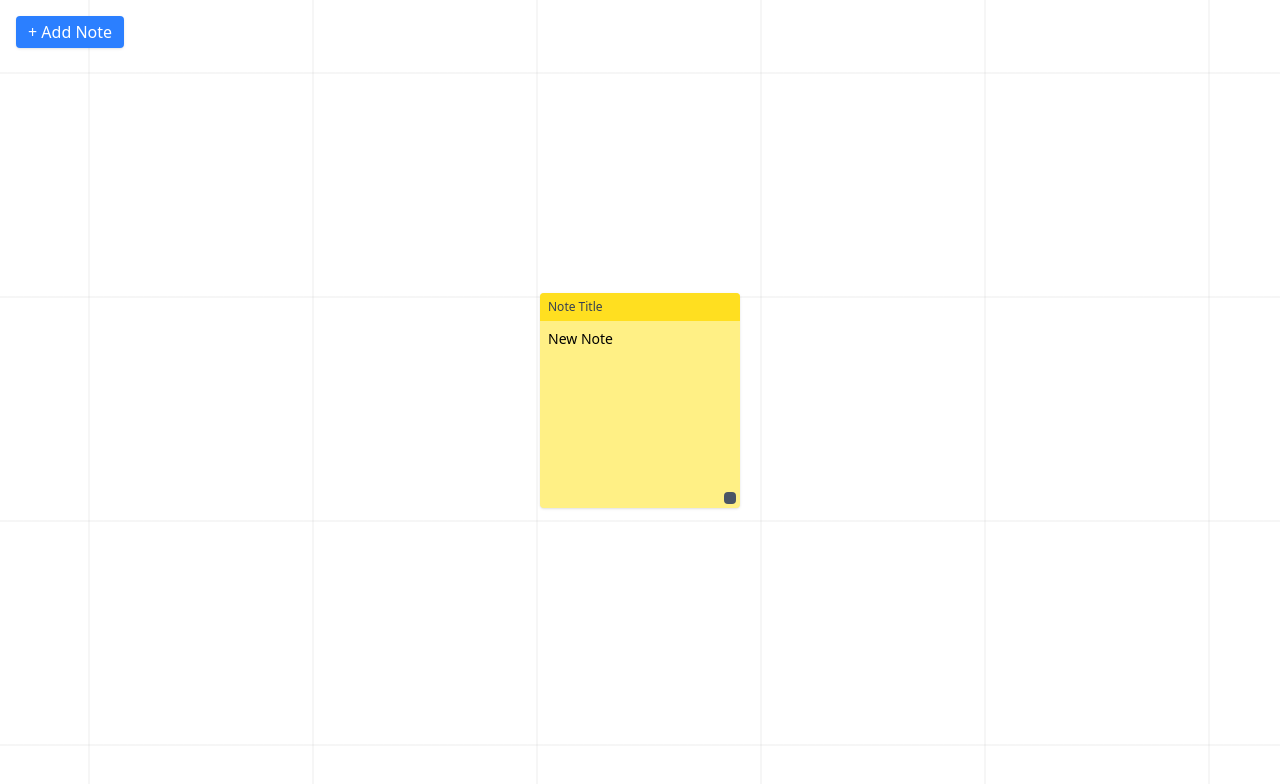
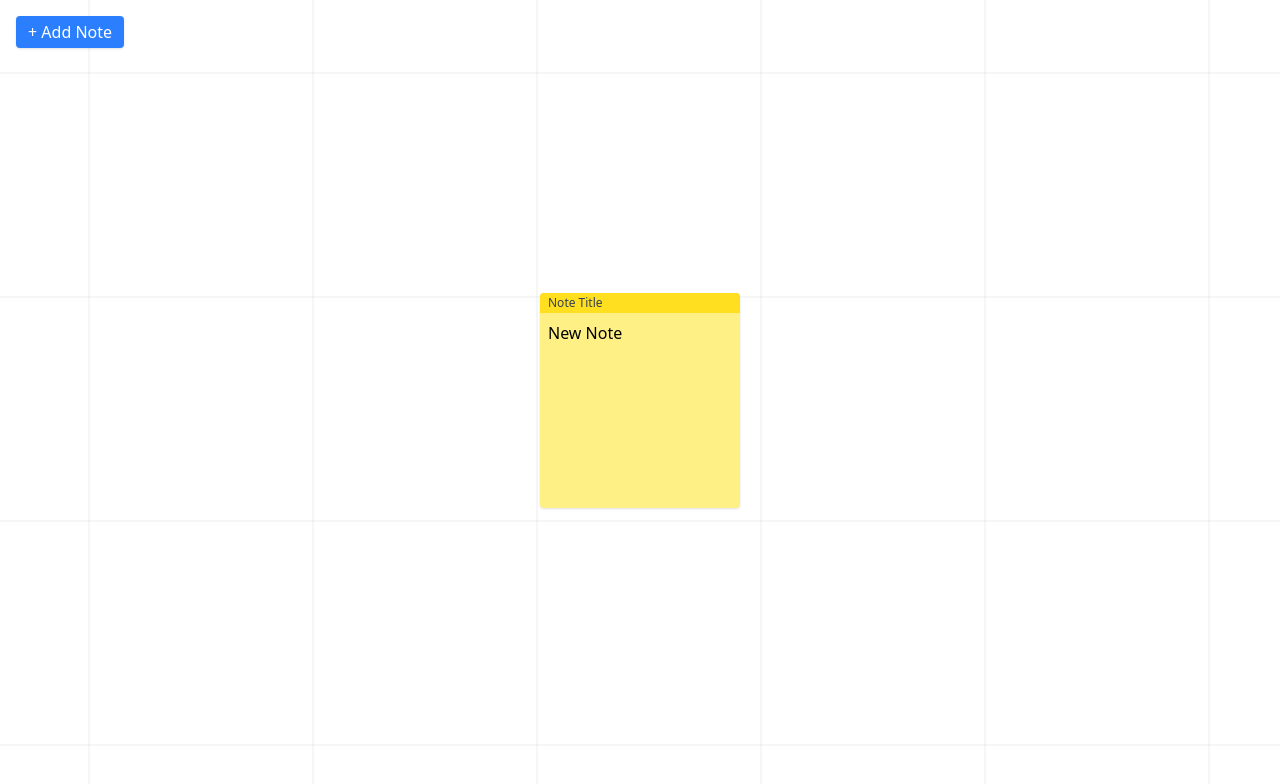
Before and after one commit to yowger/colabinote, a React (Vite) app: page / in a window 1280 px wide. Both pictures are taken after a click on the button "+ Add Note". Shown: the top 784 px of the page. Built offline with nearby package versions, Linux system fonts and the light colour scheme.

Commit message:
added text editing, refactor naming

```diff
--- a/src/components/Board.tsx
+++ b/src/components/Board.tsx
@@ -60,6 +60,30 @@ export default function Board() {
         setNotes((prev) => [...prev, newNote])
     }
 
+    const startEdit = (id: number) => {
+        console.log("start edit", id)
+
+        setNotes((prev) =>
+            prev.map((n) => (n.id === id ? { ...n, isEditing: true } : n)),
+        )
+    }
+
+    const commitText = (id: number, text: string) => {
+        setNotes((prev) =>
+            prev.map((n) =>
+                n.id === id ? { ...n, text, isEditing: false } : n,
+            ),
+        )
+
+        // TODO: DB
+    }
+
+    const cancelEdit = (id: number) => {
+        setNotes((prev) =>
+            prev.map((n) => (n.id === id ? { ...n, isEditing: false } : n)),
+        )
+    }
+
     useEffect(() => {
         const viewport = viewportRef.current
         if (!viewport) return
@@ -114,12 +138,15 @@ export default function Board() {
                             <Note
                                 key={note.id}
                                 note={note}
-                                onPointerDown={(e) =>
+                                onPointerDown={(e) => {
                                     onDragPointerDown(e, note)
-                                }
+                                }}
                                 onResizePointerDown={(e) =>
                                     onResizePointerDown(e, note)
                                 }
+                                onCommitText={commitText}
+                                onStartEdit={startEdit}
+                                onCancelEdit={cancelEdit}
                             />
                         ))}
                     </div>
--- a/src/components/GhostNote.tsx
+++ b/src/components/GhostNote.tsx
@@ -8,7 +8,7 @@ export type GhostNoteProps = {
 export default function GhostNote({ x, y, width, height }: GhostNoteProps) {
     return (
         <div
-            className="absolute border-2 border-dashed border-gray-300 bg-yellow-100 opacity-50 pointer-events-none"
+            className="absolute border-2 border-dashed border-gray-300 bg-yellow-100 opacity-50 pointer-events-none z-20"
             style={{ left: x, top: y, width, height }}
         />
     )
--- a/src/components/Note.tsx
+++ b/src/components/Note.tsx
@@ -1,3 +1,6 @@
+import { ExpandIcon, PencilIcon, TrashIcon } from "lucide-react"
+import { useEffect, useRef, useState } from "react"
+
 export type Note = {
     id: number
     x: number
@@ -5,22 +8,46 @@ export type Note = {
     width: number
     height: number
     text: string
+    isEditing?: boolean
 }
 
 export type NoteProps = {
     note: Note
     onPointerDown?: (e: React.PointerEvent<HTMLDivElement>) => void
-    onResizePointerDown?: (e: React.PointerEvent<HTMLDivElement>) => void
+    onResizePointerDown?: (e: React.PointerEvent) => void
+    onStartEdit: (id: number) => void
+    onCommitText: (id: number, text: string) => void
+    onCancelEdit?: (id: number) => void
 }
 
 export default function Note({
     note,
     onPointerDown,
     onResizePointerDown,
+    onStartEdit,
+    onCommitText,
+    onCancelEdit,
 }: NoteProps) {
+    const [draft, setDraft] = useState(note.text)
+    const textareaRef = useRef<HTMLTextAreaElement>(null)
+
+    useEffect(() => {
+        if (note.isEditing) {
+            requestAnimationFrame(() => {
+                const el = textareaRef.current
+                if (!el) return
+
+                el.focus()
+
+                const length = el.value.length
+                el.setSelectionRange(length, length)
+            })
+        }
+    }, [note.isEditing])
+
     return (
         <div
-            className="absolute bg-yellow-200 rounded shadow select-none"
+            className="group absolute bg-yellow-200 rounded shadow select-none flex flex-col"
             style={{
                 left: note.x,
                 top: note.y,
@@ -37,13 +64,79 @@ export default function Note({
                 </span>
             </div>
 
-            <div className="p-2 text-sm">{note.text}</div>
+            <div
+                className="p-2 h-full"
+                onDoubleClick={() => onStartEdit(note.id)}
+            >
+                {note.isEditing ? (
+                    <textarea
+                        ref={textareaRef}
+                        value={draft}
+                        className="w-full h-full resize-none outline-none bg-white/35 rounded"
+                        onChange={(e) => setDraft(e.target.value)}
+                        onPointerDown={(e) => e.stopPropagation()}
+                        onBlur={() => onCommitText(note.id, draft)}
+                        onKeyDown={(e) => {
+                            if (e.key === "Enter" && !e.shiftKey) {
+                                e.preventDefault()
+                                onCommitText(note.id, draft)
+                            }
+
+                            if (e.key === "Escape") {
+                                onCancelEdit?.(note.id)
+                            }
+                        }}
+                    />
+                ) : (
+                    <div
+                        className="hover:cursor-text wrap-normal"
+                        onMouseDown={(e) => {
+                            e.stopPropagation()
+                            onStartEdit(note.id)
+                        }}
+                    >
+                        {note.text}
+                    </div>
+                )}
+            </div>
 
             <div
-                onPointerDown={onResizePointerDown}
-                className="absolute right-1 bottom-1 w-3 h-3 bg-gray-600 cursor-se-resize rounded-sm"
-                title="Resize"
-            />
+                className={`
+                    flex items-center justify-end gap-2
+                    px-2 py-1
+                    bg-white/50
+                    opacity-0 pointer-events-none
+                    transition
+                    group-hover:opacity-100 group-hover:pointer-events-auto
+                    ${note.isEditing ? "opacity-100 pointer-events-auto" : ""}
+                `}
+                onPointerDown={(e) => e.stopPropagation()}
+            >
+                <button
+                    className="text-sm px-2 py-1 rounded hover:bg-gray-100"
+                    onMouseDown={(e) => e.stopPropagation()}
+                    onClick={() => onStartEdit(note.id)}
+                >
+                    <PencilIcon className="inline w-4 h-4" />
+                </button>
+
+                <button
+                    className="text-sm px-2 py-1 rounded hover:bg-gray-100"
+                    onMouseDown={(e) => e.stopPropagation()}
+                >
+                    <TrashIcon className="inline w-4 h-4" />
+                </button>
+
+                <button
+                    className="text-sm px-2 py-1 rounded hover:bg-gray-100"
+                    onPointerDown={(e) => {
+                        e.stopPropagation()
+                        onResizePointerDown?.(e)
+                    }}
+                >
+                    <ExpandIcon className="inline w-4 h-4" />
+                </button>
+            </div>
         </div>
     )
 }
--- a/src/hooks/useNoteInteraction.tsx
+++ b/src/hooks/useNoteInteraction.tsx
@@ -2,6 +2,8 @@ import { useRef, useState } from "react"
 
 import type { Note as NoteType } from "../components/Note"
 import type { GhostNoteProps } from "../components/GhostNote"
+
+const MIN_NOTE_DIMENSIONS = { width: 120, height: 120 }
 
 export const NoteInteractionType = {
     DRAG: "drag" as const,
@@ -51,16 +53,16 @@ export function useNoteInteraction(
     } | null>(null)
 
     const onDragPointerDown = (
-        e: React.PointerEvent<HTMLDivElement>,
+        pointerEvent: React.PointerEvent<HTMLDivElement>,
         note: NoteType,
     ) => {
-        e.stopPropagation()
-        e.currentTarget.setPointerCapture(e.pointerId)
+        pointerEvent.stopPropagation()
+        pointerEvent.currentTarget.setPointerCapture(pointerEvent.pointerId)
 
         setInteraction({
             type: NoteInteractionType.DRAG,
-            startX: e.clientX,
-            startY: e.clientY,
+            startX: pointerEvent.clientX,
+            startY: pointerEvent.clientY,
             noteId: note.id,
             noteStartX: note.x,
             noteStartY: note.y,
@@ -70,16 +72,16 @@ export function useNoteInteraction(
     }
 
     const onResizePointerDown = (
-        e: React.PointerEvent<HTMLDivElement>,
+        pointerEvent: React.PointerEvent,
         note: NoteType,
     ) => {
-        e.stopPropagation()
-        e.currentTarget.setPointerCapture(e.pointerId)
+        pointerEvent.stopPropagation()
+        pointerEvent.currentTarget.setPointerCapture(pointerEvent.pointerId)
 
         setInteraction({
             type: NoteInteractionType.RESIZE,
-            startX: e.clientX,
-            startY: e.clientY,
+            startX: pointerEvent.clientX,
+            startY: pointerEvent.clientY,
             noteId: note.id,
             noteStartX: note.x,
             noteStartY: note.y,
@@ -88,12 +90,14 @@ export function useNoteInteraction(
         })
     }
 
-    const onPointerMove = (e: React.PointerEvent<HTMLDivElement>) => {
+    const onPointerMove = (
+        pointerEvent: React.PointerEvent<HTMLDivElement>,
+    ) => {
         if (!interaction) return
 
         if (interaction.type === NoteInteractionType.DRAG) {
-            const deltaX = e.clientX - interaction.startX
-            const deltaY = e.clientY - interaction.startY
+            const deltaX = pointerEvent.clientX - interaction.startX
+            const deltaY = pointerEvent.clientY - interaction.startY
 
             const x = Math.max(
                 0,
@@ -126,12 +130,18 @@ export function useNoteInteraction(
         }
 
         if (interaction.type === NoteInteractionType.RESIZE) {
-            const deltaX = e.clientX - interaction.startX
-            const deltaY = e.clientY - interaction.startY
+            const deltaX = pointerEvent.clientX - interaction.startX
+            const deltaY = pointerEvent.clientY - interaction.startY
 
-            const width = Math.max(80, interaction.noteStartWidth + deltaX)
+            const width = Math.max(
+                MIN_NOTE_DIMENSIONS.width,
+                interaction.noteStartWidth + deltaX,
+            )
 
-            const height = Math.max(60, interaction.noteStartHeight + deltaY)
+            const height = Math.max(
+                MIN_NOTE_DIMENSIONS.height,
+                interaction.noteStartHeight + deltaY,
+            )
 
             setGhostNote({
                 x: interaction.noteStartX,
@@ -148,8 +158,8 @@ export function useNoteInteraction(
         }
     }
 
-    const onPointerUp = (e: React.PointerEvent<HTMLDivElement>) => {
-        e.currentTarget.releasePointerCapture(e.pointerId)
+    const onPointerUp = (pointerEvent: React.PointerEvent<HTMLDivElement>) => {
+        pointerEvent.currentTarget.releasePointerCapture(pointerEvent.pointerId)
 
         if (
             interaction?.type === NoteInteractionType.DRAG &&
```
Also changed, not shown: src/hooks/useBoardInteraction.tsx (+7 -7 lines).
